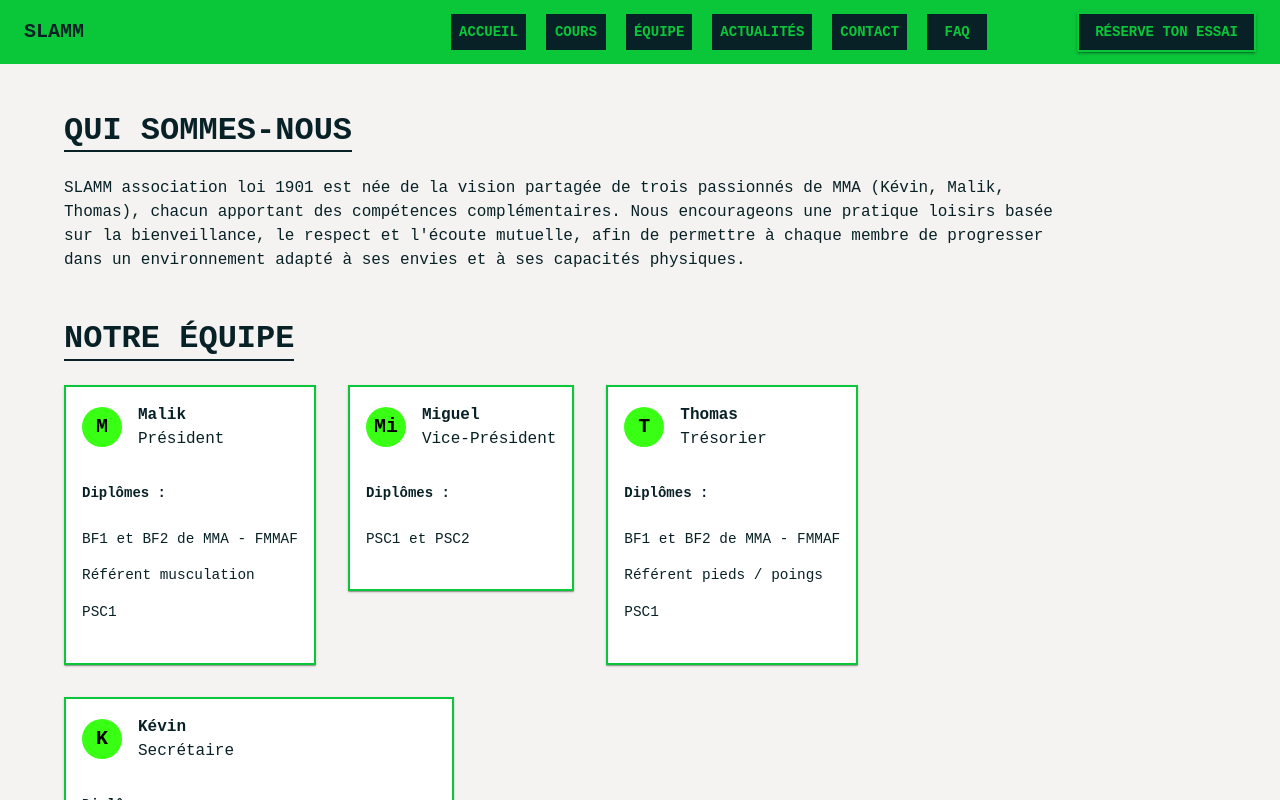
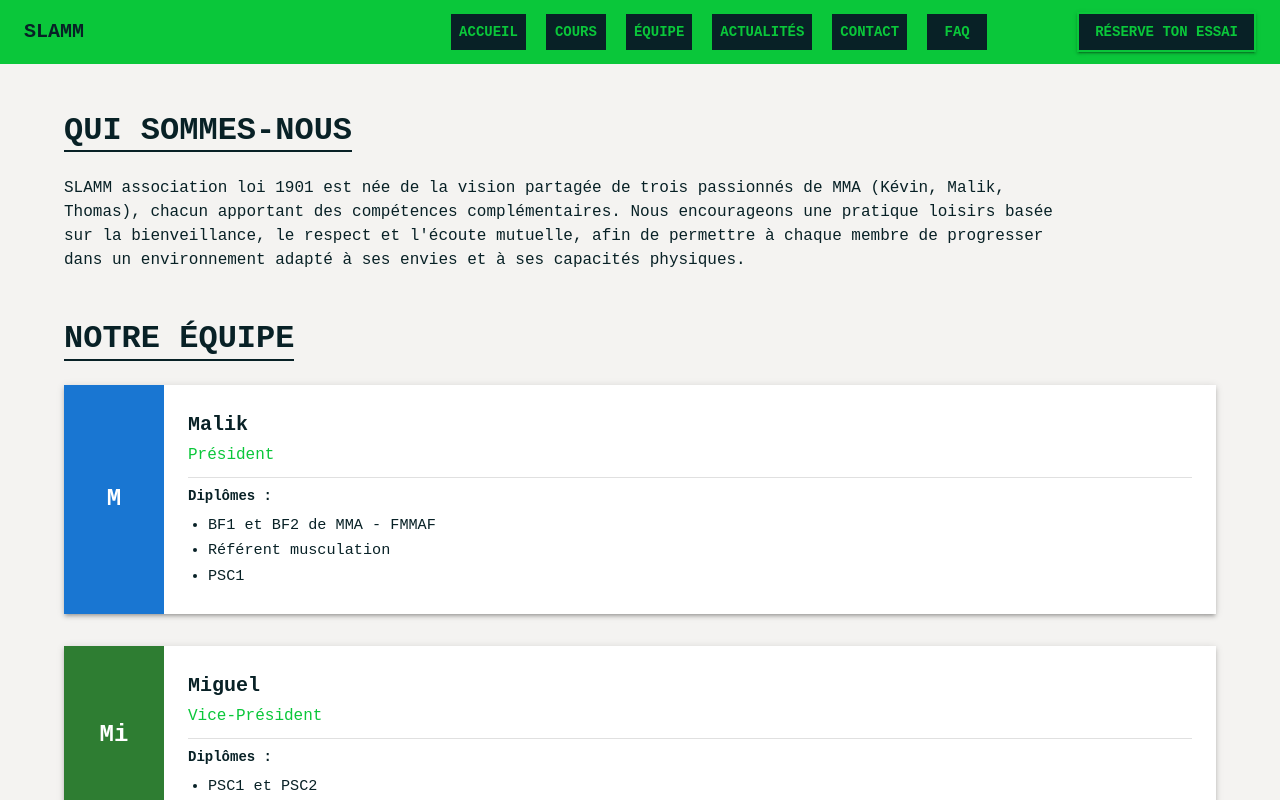
Before and after one commit to kevinbdx35/slamm_2, a React (Vite) app: page / in a window 1280 px wide. Both pictures are taken after a click on the button "ÉQUIPE". Shown: the top 800 px of the page. Built offline with nearby package versions, Linux system fonts and the light colour scheme; some icons are missing.

Commit message:
Fix: GitHub Actions deploy

```diff
--- a/src/pages/EquipePage.jsx
+++ b/src/pages/EquipePage.jsx
@@ -2,14 +2,12 @@ import React from 'react'
 import {
   Container,
   Typography,
-  Grid,
-  Card,
-  CardContent,
-  CardHeader,
-  Avatar,
-  List,
-  ListItem,
-  ListItemText,
+  Box,
+  Paper,
+  Stack,
+  Divider,
+  useMediaQuery,
+  useTheme,
 } from '@mui/material'
 import SeoHelmet from '../components/SeoHelmet'
 
@@ -17,25 +15,29 @@ const teamMembers = [
   {
     name: 'Malik',
     role: 'Président',
-    avatar: 'M',
+    initials: 'M',
+    color: '#1976d2',
     diplomas: ['BF1 et BF2 de MMA - FMMAF', 'Référent musculation', 'PSC1'],
   },
   {
     name: 'Miguel',
     role: 'Vice-Président',
-    avatar: 'Mi',
+    initials: 'Mi',
+    color: '#2e7d32',
     diplomas: ['PSC1 et PSC2'],
   },
   {
     name: 'Thomas',
     role: 'Trésorier',
-    avatar: 'T',
+    initials: 'T',
+    color: '#d32f2f',
     diplomas: ['BF1 et BF2 de MMA - FMMAF', 'Référent pieds / poings', 'PSC1'],
   },
   {
     name: 'Kévin',
     role: 'Secrétaire',
-    avatar: 'K',
+    initials: 'K',
+    color: '#512da8',
     diplomas: [
       'BF1 et BF2 de MMA - FMMAF',
       'BF1 de grappling et grappling fight - FFL',
@@ -46,6 +48,9 @@ const teamMembers = [
 ]
 
 export default function EquipePage() {
+  const theme = useTheme()
+  const isMobile = useMediaQuery(theme.breakpoints.down('sm'))
+
   return (
     <>
       <SeoHelmet
@@ -55,7 +60,7 @@ export default function EquipePage() {
         image="https://mma-saint-lunaire.fr/img/equipe_social.jpg"
       />
 
-      <Container sx={{ py: 6 }}>
+      <Container sx={{ py: 6, mb: 10 }}>
         <Typography
           variant="h2"
           sx={{
@@ -87,44 +92,58 @@ export default function EquipePage() {
           Notre Équipe
         </Typography>
 
-        <Grid container spacing={4}>
-          {teamMembers.map(({ name, role, avatar, diplomas }) => (
-            <Grid item xs={12} sm={6} md={3} key={name}>
-              <Card>
-                <CardHeader
-                  avatar={
-                    <Avatar
+        <Stack spacing={4}>
+          {teamMembers.map(({ name, role, initials, diplomas, color }) => (
+            <Paper
+              key={name}
+              elevation={3}
               sx={{
-                        bgcolor: '#39FF14',
-                        color: 'black',
-                        fontWeight: 'bold',
+                display: 'flex',
+                flexDirection: isMobile ? 'column' : 'row',
+                borderRadius: 2,
+                overflow: 'hidden',
               }}
             >
-                      {avatar}
-                    </Avatar>
-                  }
-                  title={<Typography sx={{ fontWeight: 700 }}>{name}</Typography>}
-                  subheader={<Typography sx={{ fontWeight: 500 }}>{role}</Typography>}
-                />
-                <CardContent sx={{ flexGrow: 1 }}>
-                  <Typography variant="subtitle2" sx={{ fontWeight: 700, mb: 1 }}>
+              <Box
+                sx={{
+                  bgcolor: color,
+                  width: isMobile ? '100%' : 100,
+                  minHeight: isMobile ? 60 : 'auto',
+                  display: 'flex',
+                  alignItems: 'center',
+                  justifyContent: 'center',
+                  color: 'white',
+                  fontWeight: 'bold',
+                  fontSize: 24,
+                }}
+              >
+                {initials}
+              </Box>
+
+              <Box sx={{ p: 3, flex: 1 }}>
+                <Typography variant="h6" fontWeight="bold">
+                  {name}
+                </Typography>
+                <Typography variant="subtitle1" color="text.secondary" gutterBottom>
+                  {role}
+                </Typography>
+                <Divider sx={{ my: 1 }} />
+                <Typography variant="subtitle2" fontWeight="bold" gutterBottom>
                   Diplômes :
                 </Typography>
-                  <List dense>
-                    {diplomas.map((diploma, i) => (
-                      <ListItem key={i} disableGutters>
-                        <ListItemText
-                          primary={diploma}
-                          primaryTypographyProps={{ sx: { fontSize: '0.9rem' } }}
-                        />
-                      </ListItem>
+                <ul style={{ paddingLeft: 20, margin: 0 }}>
+                  {diplomas.map((d, i) => (
+                    <li key={i}>
+                      <Typography variant="body2" sx={{ lineHeight: 1.7 }}>
+                        {d}
+                      </Typography>
+                    </li>
                   ))}
-                  </List>
-                </CardContent>
-              </Card>
-            </Grid>
+                </ul>
+              </Box>
+            </Paper>
           ))}
-        </Grid>
+        </Stack>
       </Container>
     </>
   )
```
Lines whose indentation alone changed are shown as unchanged.
